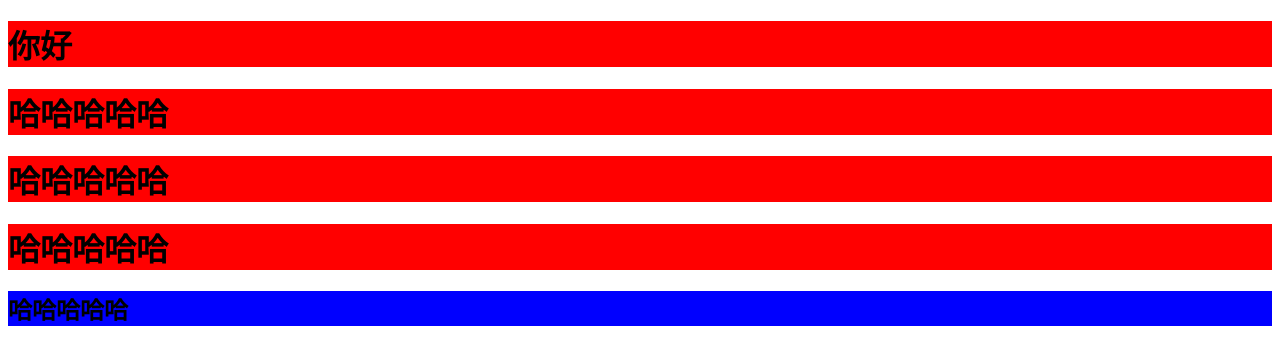
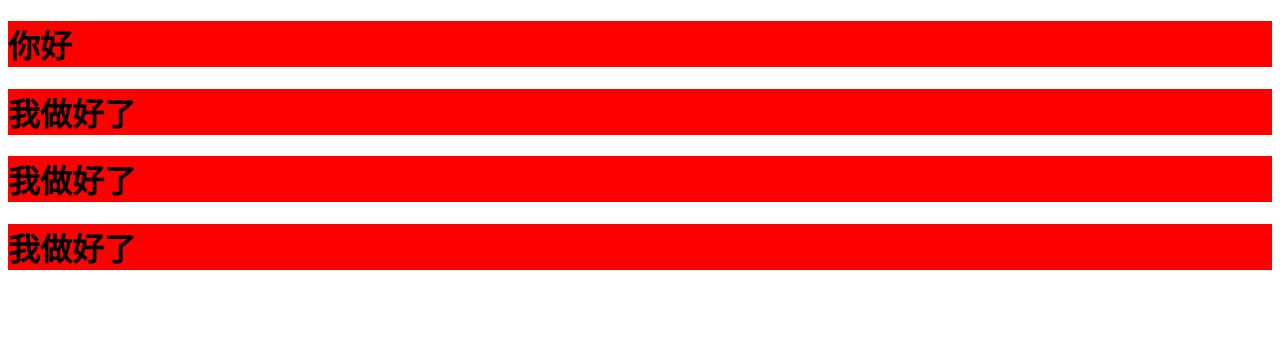
Before and after one commit to tangfuxi/1814GIT, a plain HTML site: page index.html in a window 1280 px wide. Drawn offline with Linux system fonts and the light colour scheme.

Commit message:
Update index.html
修改了我做好了

```diff
--- a/index.html
+++ b/index.html
@@ -10,10 +10,9 @@
 <body>
     <div>
         <h1>你好</h1>
-        <h1>哈哈哈哈哈</h1>
-        <h1>哈哈哈哈哈</h1>
-        <h1>哈哈哈哈哈</h1>
-        <h2>哈哈哈哈哈</h2>
+        <h1>我做好了</1>
+        <h1>我做好了</1>
+        <h1>我做好了</1>
 
     </div>
 
```
